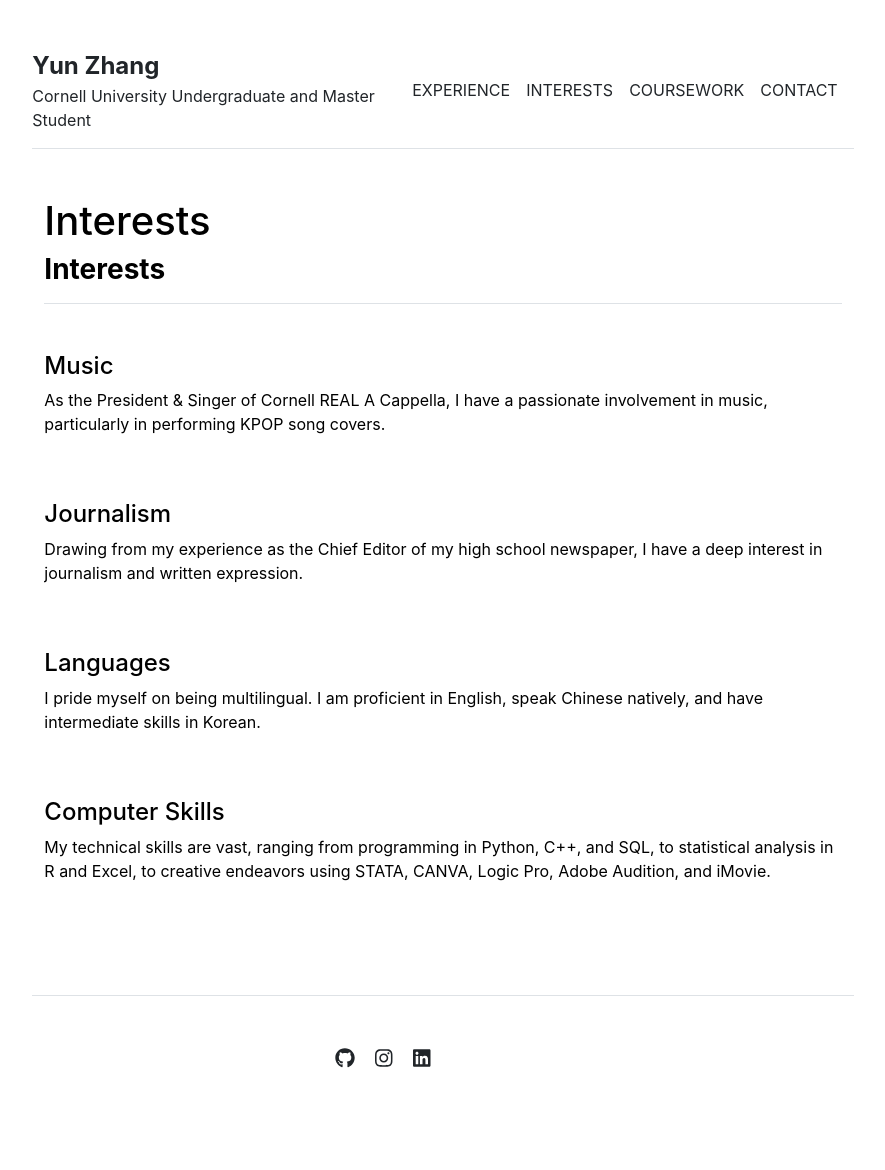
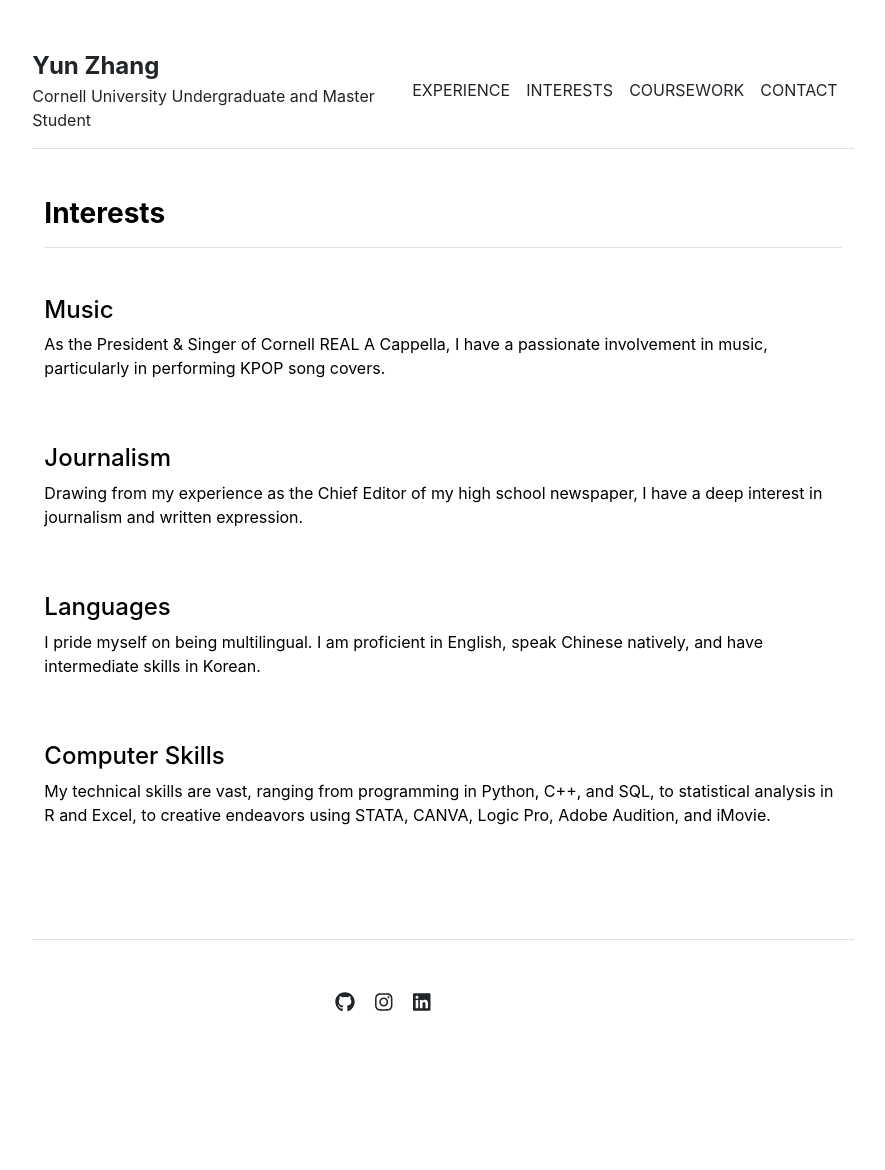
Before and after one commit to yunnnnnnnz/yunzhang, a Jekyll site: the page built from interests.md, in a window 1280 px wide. Shown: the whole page, without its empty margins (197-1082 px from the left). Built offline with Jekyll 4.4.1, drawn with Linux system fonts in a browser that asks for light colours; after the commit the page ends 1114 px from its top, so only the background shows below that.

Commit message:
Update interests.html

```diff
--- a/_layouts/interests.html
+++ b/_layouts/interests.html
@@ -6,7 +6,7 @@ layout: default
 
 <div class="main-content">
   <div class="container">
-    <h1 class="page-title">Interests</h1>
+
     <div class="interests-content">
       {% include interests.html %}
     </div>
```
